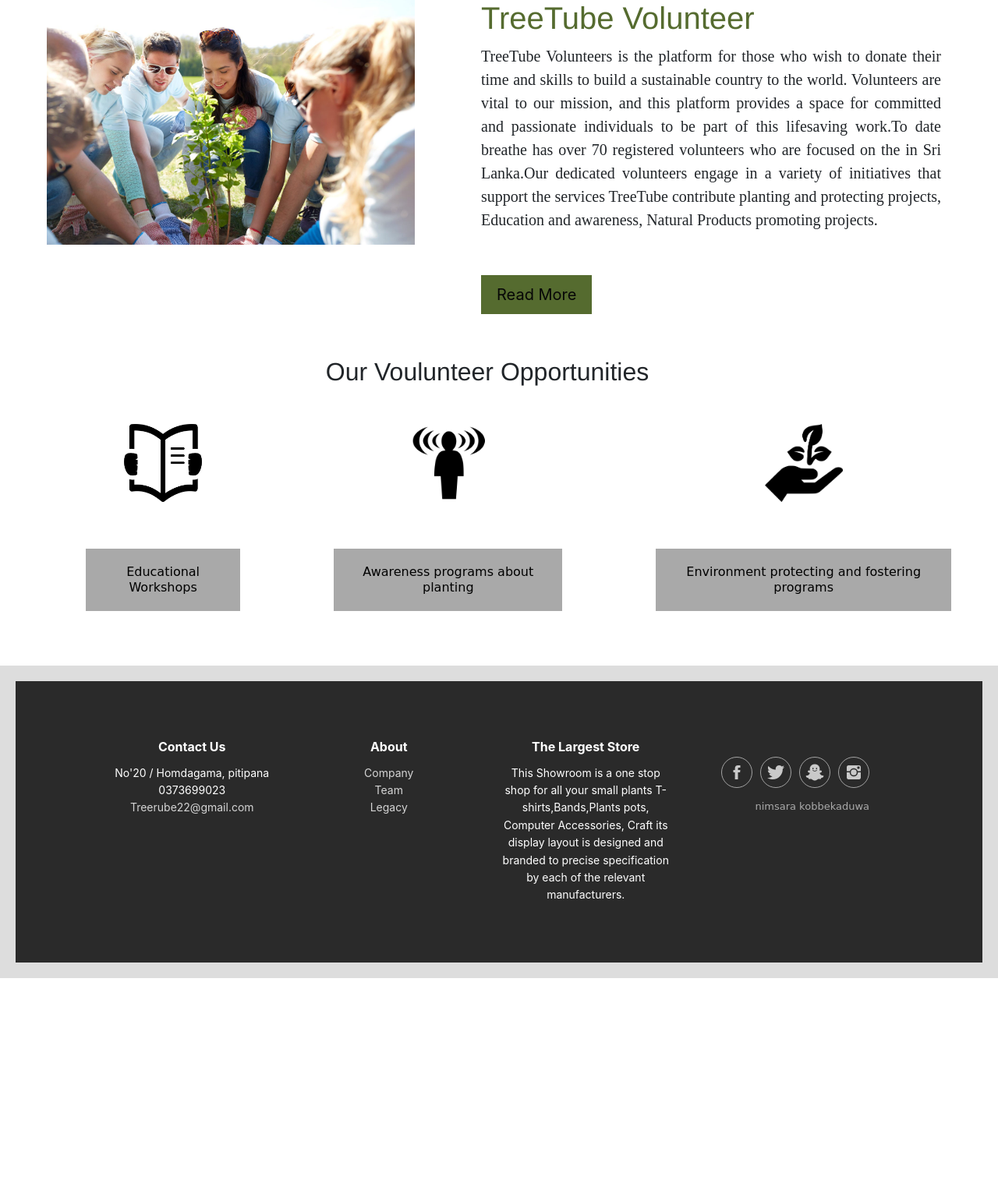
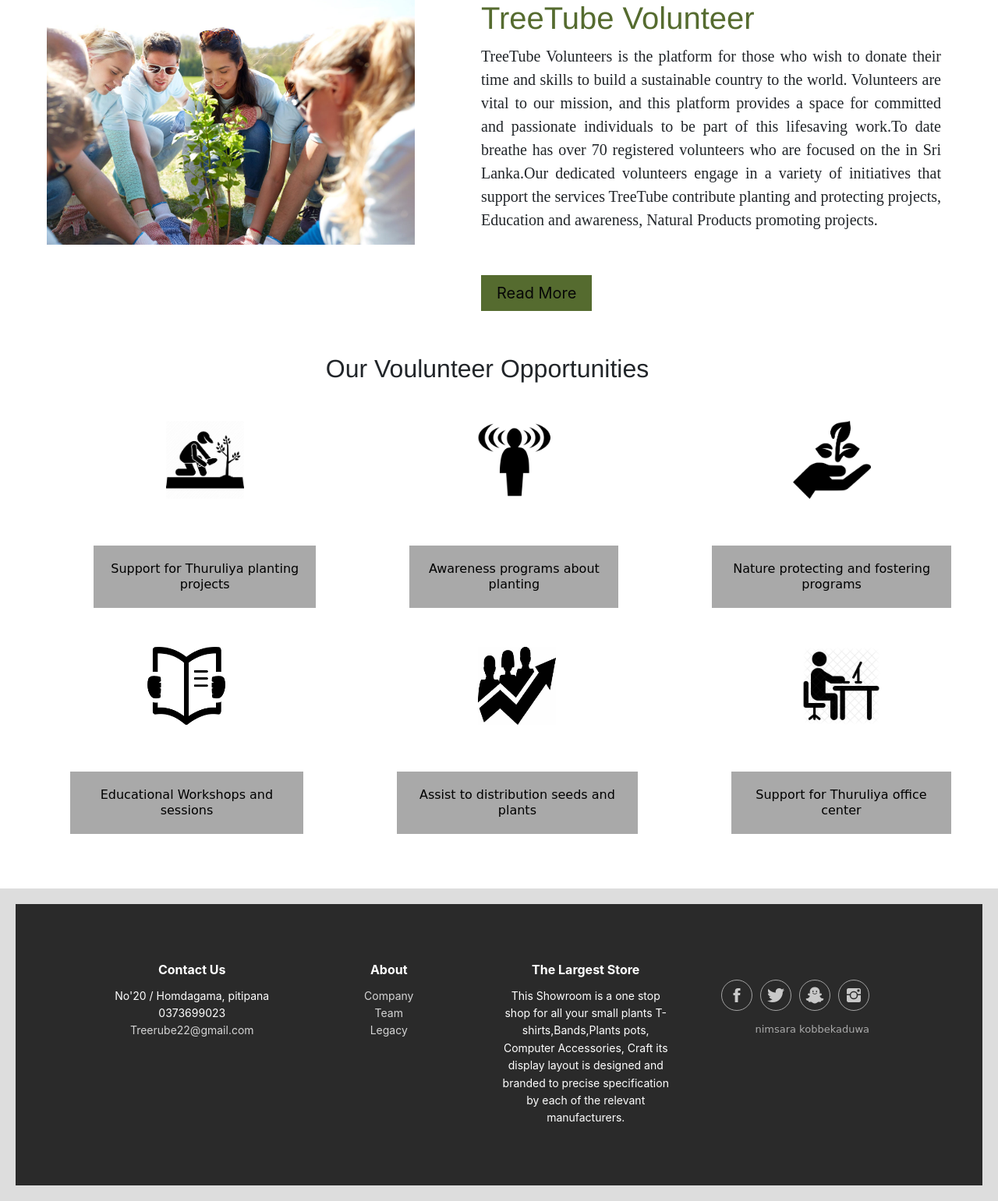
Before and after one commit to DNHathurusingha/Web-Assingment, a PHP site: the page made by Join Us/Join Us.html in a window 1280 px wide. Shown: the part 472-2013 px from the top of the page at 78% size. Before the commit the page ends 1727 px from the top, so only its background shows below. Run offline with PHP 8.4, Linux system fonts and the light colour scheme; some libraries are stand-ins or nearby versions.

Commit message:
Add more icons and update Join Us files
regarding Volunteer Opportunities.

```diff
--- a/Join Us/Join Us.css
+++ b/Join Us/Join Us.css
@@ -134,7 +134,7 @@
 }
 
 .read-more-btn {
-    padding: 10px 20px;
+    padding: 8px 20px;
     background-color: darkolivegreen;
     color: rgb(7, 7, 7);
     border: none;
@@ -162,7 +162,7 @@
     text-align: center;
     width: auto;
     justify-content: center;
-    padding-left: 50px;
+    padding-left: 60px;
 }
 
 .volunOpponame p {
@@ -187,6 +187,51 @@
 }
 
 .iconimg img {
+    width: 100px;
+    height: 100px;
+}
+
+.volunHeading1 {
+    font-family: 'Franklin Gothic Medium', cursive;
+    font-size: 40px;
+    margin-bottom: 20px;
+    text-align: center;
+    padding-top: 30px;
+    padding-bottom: 20px;
+    padding-right: 50px;
+}
+
+.vounteeroppo1 {
+    display: flex;
+    text-align: center;
+    width: auto;
+    justify-content: center;
+    padding-right: 0px;
+    padding-left: 30px;
+}
+
+.volunOpponame1 p {
+    display: flex;
+    background: darkgrey;
+    margin: 60px;
+    margin-bottom: 50px;
+    width: 300px;
+    text-align: center;
+    width: auto;
+    justify-content: flex-end;
+    padding: 20px;
+    line-height: 20px;
+    color: black;
+    position: relative;
+}
+
+.iconimg1 {
+    width: 100 px;
+    height: 100px;
+    border-radius: 50%;
+}
+
+.iconimg1 img {
     width: 100px;
     height: 100px;
 }
--- a/Join Us/Join Us.html
+++ b/Join Us/Join Us.html
@@ -87,9 +87,9 @@
             <div class="volunOpponame">
 
                 <div class="iconimg">
-                    <img src="1.png" alt="volunopponame_image">
+                    <img src="b.jfif" alt="volunopponame_image">
                 </div>
-                <P>Educational Workshops</P>
+                <P>Support for Thuruliya planting projects</P>
             </div>
 
             <div class="volunOpponame">
@@ -106,7 +106,34 @@
                     <img src="3.png" alt="volunopponame_image">
                 </div>
 
-                <P>Environment protecting and fostering programs</P>
+                <P>Nature protecting and fostering programs</P>
+            </div>
+        </div>
+
+        <div class="vounteeroppo1">
+
+            <div class="volunOpponame1">
+
+                <div class="iconimg1">
+                    <img src="a.png" alt="volunopponame_image1">
+                </div>
+                <P>Educational Workshops and sessions</P>
+            </div>
+
+            <div class="volunOpponame1">
+
+                <div class="iconimg1">
+                    <img src="5.jfif" alt="volunopponame_image1">
+                </div>
+                <P>Assist to distribution seeds and plants </P>
+            </div>
+
+            <div class="volunOpponame1">
+
+                <div class="iconimg1">
+                    <img src="6.png" alt="volunopponame_image1">
+                </div>
+                <P>Support for Thuruliya office center</P>
             </div>
         </div>
 
```
Also changed, not shown: Join Us/5.jfif (added), Join Us/6.png (added), Join Us/a.png (renamed from Join Us/1.png), Join Us/b.jfif (added).
